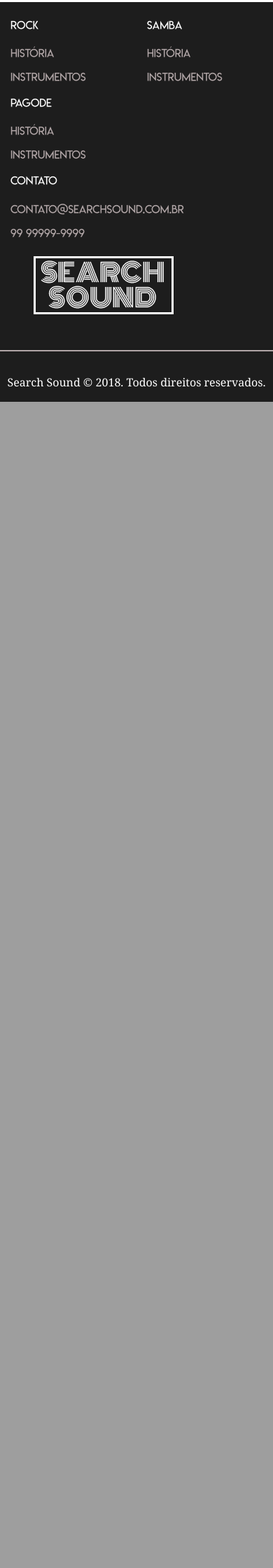
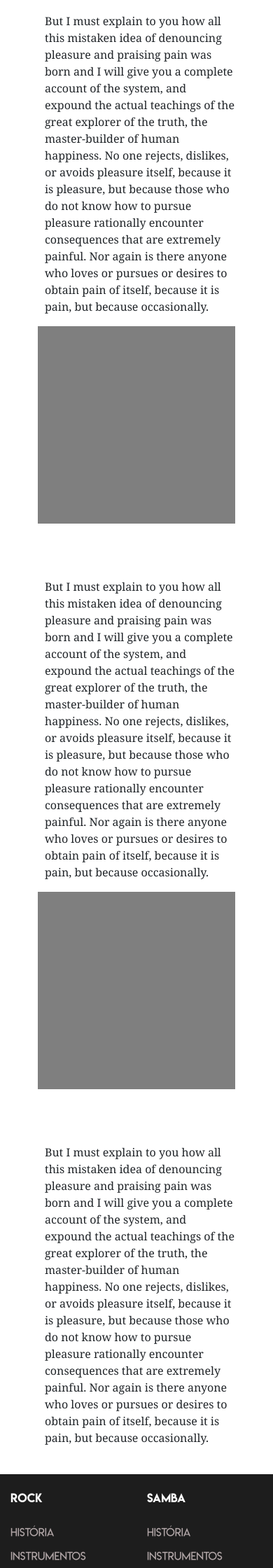
Before and after one commit to bielzinhopecci/searchsound, a PHP site: page /samba-inst.php in a window 390 px wide; the page is wider, and only the part inside the window is pictured. Shown: the part 1127-3367 px from the top of that part at 70% size. Before the commit the page ends 1701 px from the top of that part, so only its background shows below. Run offline with PHP 8.4, Linux system fonts and the light colour scheme; some libraries are stand-ins or nearby versions.

Commit message:
Add files via upload

```diff
--- a/dist/css/style.css
+++ b/dist/css/style.css
@@ -1,5 +1,10 @@
 
 /* Estilo Gerais */
+.container {
+    padding-top: 20px;
+}
+
+
 
 body {
     height: 100%;
@@ -248,15 +287,27 @@
 
 footer {
     font-family: "LemonLight", Arial, Helvetica, sans-serif;
-    color: #1d1d1d;
+    background-color: #000;
 }
 
+footer  h4 {
+    font-family: "LemonMilk", Arial, Helvetica, sans-serif !important;
+}
 
+.bg-copy p {
+    font-family: "LemonLight", Arial, Helvetica, sans-serif;
+    text-transform: uppercase;
+    font-size: 12px;
+}
 
+.list-unstyled {
+    padding-top: 10px;
+}
 
-
-
-
+footer ul li a:hover {
+	color: #ff4800;
+    transition: all .5s ease;
+}
 
 
 /* responsivo */
@@ -280,4 +331,60 @@
         margin: 0 auto;
     }
 
+    .mobile-al {
+        width: 80%;
+    }
+
+    .text-samba {
+        margin: 0 auto;
+    }
+
 }
+
+
+
+/* samba instrumentos */
+
+.h1-samba {
+    padding: 60px 0;
+}
+
+.text-samba {
+    padding-top: 360px;
+    padding-left: 10px;
+}
+
+.text-introsamba {
+    padding-bottom: 20px;
+}
+
+
+/* O container geral define a perspectiva */
+.flip-container { perspective: 1000; }
+
+/* vira os containers frente e verso quando o mouse passa em cima */
+.flip-container:hover .flipper, .flip-container.hover .flipper {
+  transform: rotateY(180deg);
+}
+
+
+/* define a velocidade da transição */
+.flipper {
+  transition: 0.9s;
+  transform-style: preserve-3d;
+  position: relative;
+}
+
+/* esconde o verso durante a animação */
+.front, .back {
+  backface-visibility: hidden;
+  position: absolute;
+  top: 0;
+ left: 0;
+}
+
+/* frente posicionada sobre o verso */
+.front { z-index: 2;  }
+
+/* verso inicialmente escondido */
+.back { transform: rotateY(180deg); }
--- a/includes/footer.php
+++ b/includes/footer.php
@@ -32,7 +32,7 @@
             </div>
 
             <div class="col-md-2 pl-5">
-                <a class="navbar-brand" href="index.html">
+                <a class="navbar-brand" href="index.php">
                     <img src="dist/img/logo.png" alt="logo">
                 </a>
             </div>
@@ -40,6 +40,6 @@
         </div>
         <hr id="prop-f">
         <div class="bg-copy text-center py-3">
-          <p class="mb-0">Search Sound © 2018. Todos direitos reservados.</p>
+          <p class="mb-0">Search Sound © 2018. alguns direitos reservados.</p>
         </div>
       </footer>
--- a/pagode.php
+++ b/pagode.php
@@ -116,7 +116,7 @@
             <div class="col-md-12 pb-3">
                 <iframe width="560" height="315" src="https://www.youtube.com/embed/rBoH_QL-kHw" frameborder="0" allow="autoplay; encrypted-media" allowfullscreen>
                 </iframe>
-                <small>Fundo de Quintal - A amizade</small>
+
             </div>
 
         </div>
--- a/quemsomos.php
+++ b/quemsomos.php
@@ -33,6 +33,7 @@
             <p>Gabriel Luiz Carneiro Pecci - RA:2650831723015. Olá tudo bem? Espero que sim, seja bem-vindo ao nosso portal. Visite as minhas páginas fui responsável pela criação das páginas <a class="link-qmsomos" href="samba.php">história do samba</a> e <a class="link-qmsomos" href="samba-inst.php">instrumentos do samba</a>. Dúvidas estarei a disposição.</p>
         </div>
     </div>
+    <hr id="prop-f">
         <div class="row mt-3 mb-3">
         <div class="col-md-2">
             <img class="qmsomos"src="dist/img/img-felipe.jpg" alt="Foto Grupo">
@@ -41,6 +42,7 @@
         <p>Luis Felipe Ribeiro de Freitas - RA:2650831723038. Olá tudo bem? Espero que sim, seja bem-vindo ao nosso portal. Visite as minhas páginas fui responsável pela criação das páginas <a class="link-qmsomos" href="rock.php">história do rock</a> e <a class="link-qmsomos" href="rock-inst.php">instrumentos do rock</a>. Dúvidas estarei a disposição.</p>
         </div>
     </div>
+    <hr id="prop-f">
         <div class="row mb-5">
         <div class="col-md-2">
             <img class="qmsomos" src="dist/img/img-leandro.jpg" alt="Foto Grupo">
--- a/rock.php
+++ b/rock.php
@@ -33,7 +33,7 @@
 
 <section class="container">
         <div class="my-5 text-center">
-            <h1 class="display-5 text-dark">A origem</h1>
+            <h1 class="display-5">A origem</h1>
         </div>
         <div class="row">
           <div class="col-md-8">
--- a/samba-inst.php
+++ b/samba-inst.php
@@ -22,31 +22,58 @@
         include 'includes/menu.php'; ?>
     </header>
 
-<div class="container perfil">
-<ul class="list-unstyled">
-  <li class="media">
-    <img class="mr-3" src="..." alt="Generic placeholder image">
-    <div class="media-body">
-      <h5 class="mt-0 mb-1">List-based media object</h5>
-      Cras sit amet nibh libero, in gravida nulla. Nulla vel metus scelerisque ante sollicitudin.
+<div class="container mobile-al">
+
+        <h1 class="h1-samba">Instrumentos do Samba</h1>
+            <div class="row">
+
+            <p class="text-introsamba">But I must explain to you how all this mistaken idea of denouncing pleasure and praising pain was born and I will give you a complete account of the system, and expound the actual teachings of the great explorer of the truth, the master-builder of human happiness. No one rejects, dislikes, or avoids pleasure itself, because it is pleasure, but because those who do not know how to pursue pleasure rationally encounter consequences that are extremely painful. Nor again is there anyone who loves or pursues or desires to obtain pain of itself, because it is pain, but because occasionally.</p>
+
+                <div class="col-lg-4 col-md-4 col-sm-12 col-xs-12 mb-3">
+               <div class="flip-container" ontouchstart="this.classList.toggle('hover');">
+              	<div class="flipper">
+                  <div class="front">
+                    <img src="dist/img/samba1.jpg" alt="Instrumentos">
+                  </div>
+                  <div class="back">
+            <img src="dist/img/samba2.jpg" alt="flip2">
+          </div>
+        </div>
+      </div>
+
+         <p class="text-samba">But I must explain to you how all this mistaken idea of denouncing pleasure and praising pain was born and I will give you a complete account of the system, and expound the actual teachings of the great explorer of the truth, the master-builder of human happiness. No one rejects, dislikes, or avoids pleasure itself, because it is pleasure, but because those who do not know how to pursue pleasure rationally encounter consequences that are extremely painful. Nor again is there anyone who loves or pursues or desires to obtain pain of itself, because it is pain, but because occasionally.</p>
+                </div>
+                <div class="col-lg-4 col-md-4 col-sm-12 col-xs-12 mb-3">
+               <div class="flip-container" ontouchstart="this.classList.toggle('hover');">
+              	<div class="flipper">
+                  <div class="front">
+                    <img src="dist/img/samba1.jpg" alt="Instrumentos">
+                  </div>
+                  <div class="back">
+            <img src="dist/img/samba2.jpg" alt="flip2">
+          </div>
+        </div>
+      </div>
+
+         <p class="text-samba">But I must explain to you how all this mistaken idea of denouncing pleasure and praising pain was born and I will give you a complete account of the system, and expound the actual teachings of the great explorer of the truth, the master-builder of human happiness. No one rejects, dislikes, or avoids pleasure itself, because it is pleasure, but because those who do not know how to pursue pleasure rationally encounter consequences that are extremely painful. Nor again is there anyone who loves or pursues or desires to obtain pain of itself, because it is pain, but because occasionally.</p>
+                </div>
+                <div class="col-lg-4 col-md-4 col-sm-12 col-xs-12 mb-3">
+               <div class="flip-container" ontouchstart="this.classList.toggle('hover');">
+              	<div class="flipper">
+                  <div class="front">
+                    <img src="dist/img/samba1.jpg" alt="Instrumentos">
+                  </div>
+                  <div class="back">
+            <img src="dist/img/samba2.jpg" alt="flip2">
+          </div>
+        </div>
+      </div>
+
+         <p class="text-samba">But I must explain to you how all this mistaken idea of denouncing pleasure and praising pain was born and I will give you a complete account of the system, and expound the actual teachings of the great explorer of the truth, the master-builder of human happiness. No one rejects, dislikes, or avoids pleasure itself, because it is pleasure, but because those who do not know how to pursue pleasure rationally encounter consequences that are extremely painful. Nor again is there anyone who loves or pursues or desires to obtain pain of itself, because it is pain, but because occasionally.</p>
+                </div>
+            </div>
+
     </div>
-  </li>
-  <li class="media my-4">
-    <img class="mr-3" src="..." alt="Generic placeholder image">
-    <div class="media-body">
-      <h5 class="mt-0 mb-1">List-based media object</h5>
-      Cras sit amet nibh libero, in gravida nulla. Nulla vel metus scelerisque ante sollicitudin.
-    </div>
-  </li>
-  <li class="media">
-    <img class="mr-3" src="..." alt="Generic placeholder image">
-    <div class="media-body">
-      <h5 class="mt-0 mb-1">List-based media object</h5>
-      Cras sit amet nibh libero, in gravida nulla. Nulla vel metus scelerisque ante sollicitudin.
-      </div>
-  </li>
-</ul>
-</div>
 
         <footer>
        <?php include 'includes/footer.php'; ?>
```
Also changed, not shown: other parts of dist/css/style.css (+38 -4 lines), index.php (+4 -10 lines), pagode-inst.php (+8 -8 lines), dist/css/font/Bebas.ttf (added), dist/img/samba1.jpg (added), dist/img/samba2.jpg (added).
